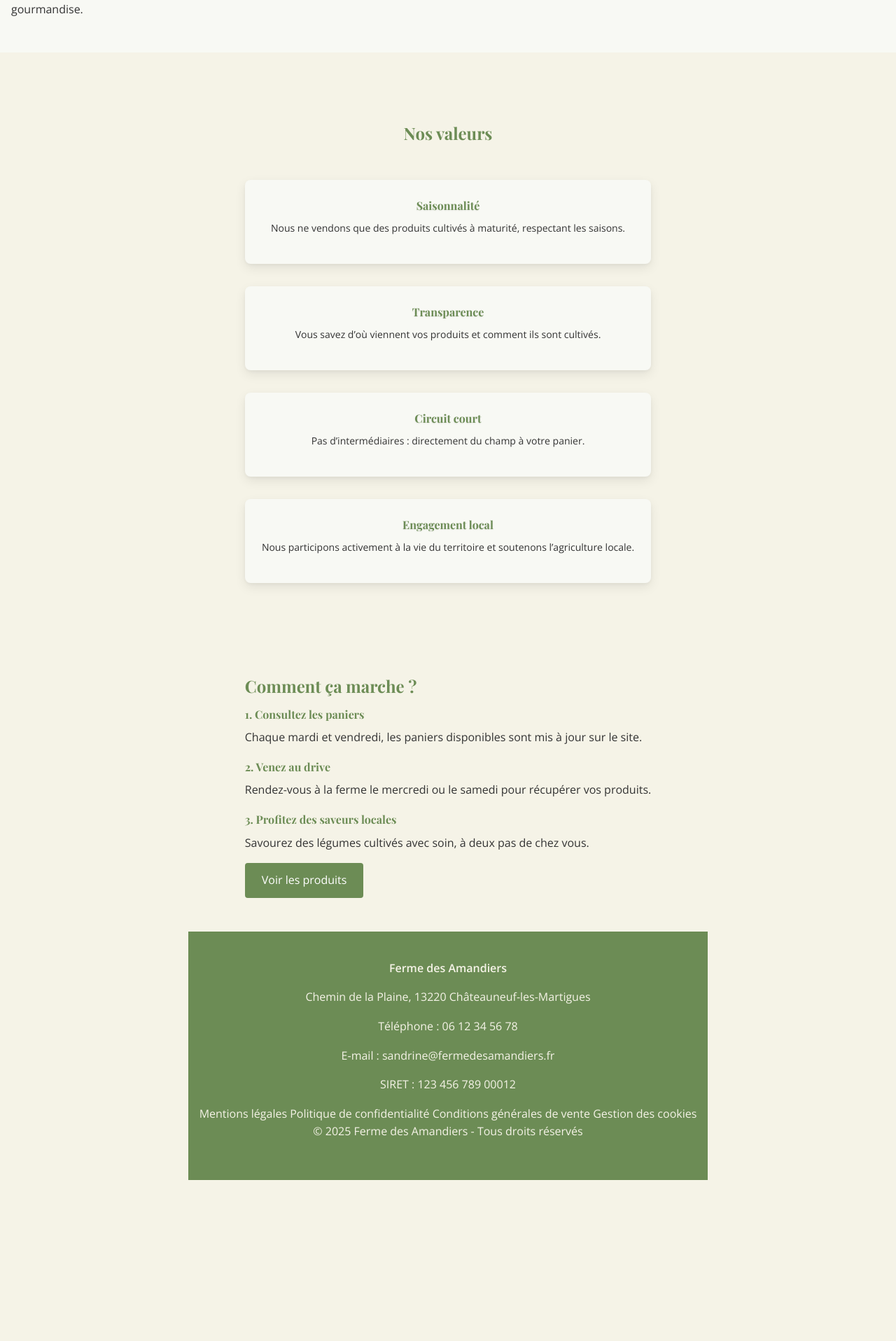
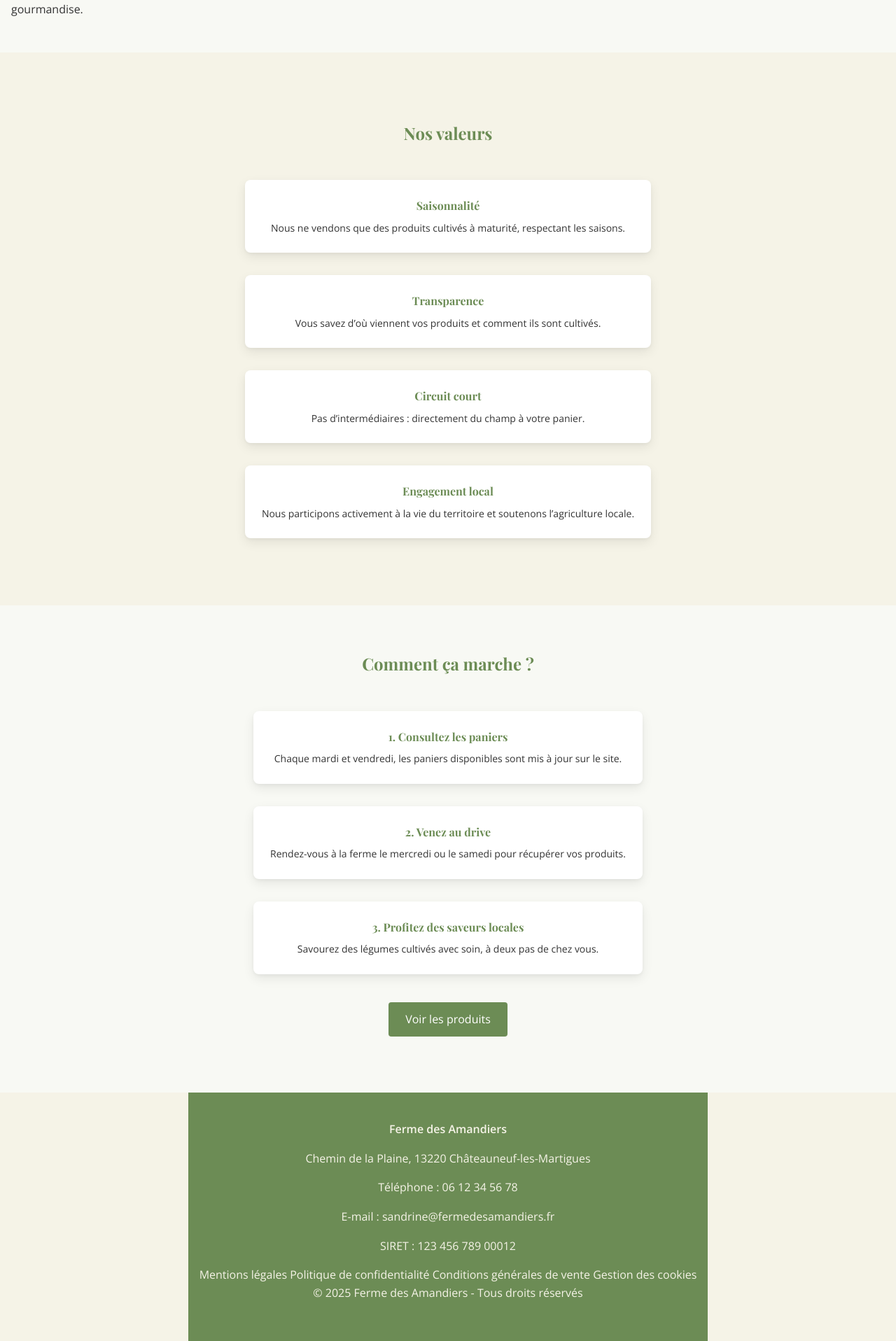
Before and after one commit to mikepixeldev/OCR-CdPD-Projet9-Creation_Site_FermeDesAmandiers, a PHP site: page / in a window 1280 px wide. Shown: the part 2895-4811 px from the top of the page at 70% size. Before the commit the page ends 4581 px from the top, so only its background shows below. Run offline with PHP 8.4, Linux system fonts and the light colour scheme.

Commit message:
Redesign 'Comment ça marche' section and add styles
Refactored the 'Comment ça marche' section in index.php for improved structure and clarity, introducing new CSS classes for the process steps. Added dedicated styles in style.css for the fonctionnement section and process cards, enhancing layout and visual consistency.

```diff
--- a/assets/css/style.css
+++ b/assets/css/style.css
@@ -315,7 +315,7 @@ header .site-title h1 {
     font-size: 1.4rem;
     text-align: center;
     border-radius: 0.8rem;
-    background-color: #F8F9F4;
+    background-color: white;
     padding: 2.4rem;
     box-shadow:
         0 .6rem 1.6rem rgba(0, 0, 0, .08),
@@ -324,14 +324,48 @@ header .site-title h1 {
     /* contact shadow */
 }
 
-/* Ombre de texte douce (1px/2px) */
-.text-shadow-soft {
-    text-shadow: 0 .1rem .2rem rgba(0, 0, 0, .12);
+.value-card p {
+    margin: 0;
 }
 
-/* Application directe : titres des valeurs */
-.value-card h3 {
-    text-shadow: 0 .1rem .2rem rgba(0, 0, 0, .10);
+/* ------------------ */
+/* FONCTIONNEMENT     */
+/* ------------------ */
+
+#fonctionnement {
+    display: flex;
+    flex-direction: column;
+    align-items: center;
+    gap: 4rem;
+    background-color: #F8F9F4;
+    max-width: none;
+    width: 100vw;
+    margin-left: calc(-50vw + 50%);
+    margin-right: calc(-50vw + 50%);
+    padding: 6.4rem 1.6rem;
+}
+
+.process-grid {
+    display: grid;
+    grid-template-columns: 1fr;
+    gap: 3.2rem;
+}
+
+.process-card {
+    background-color: white;
+    border-radius: 0.8rem;
+    padding: 2.4rem;
+    box-shadow:
+        0 .6rem 1.6rem rgba(0, 0, 0, .08),
+        /* soft spread */
+        0 .2rem .4rem rgba(0, 0, 0, .04);
+    /* contact shadow */
+    font-size: 1.4rem;
+    text-align: center;
+}
+
+.process-card p {
+    margin: 0;
 }
 
 /* ------------------ */
--- a/index.php
+++ b/index.php
@@ -69,18 +69,17 @@ include('partials/header.php');
 
     <!-- Section Comment ça marche -->
     <section id="fonctionnement">
-        <div>
         <h2>Comment ça marche&nbsp;?</h2>
         <ol class="process-grid">
-                <li class="card">
+            <li class="process-card">
                 <h3>1. Consultez les paniers</h3>
                 <p>Chaque mardi et vendredi, les paniers disponibles sont mis à jour sur le site.</p>
             </li>
-                <li class="card">
+            <li class="process-card">
                 <h3>2. Venez au drive</h3>
                 <p>Rendez-vous à la ferme le mercredi ou le samedi pour récupérer vos produits.</p>
             </li>
-                <li class="card">
+            <li class="process-card">
                 <h3>3. Profitez des saveurs locales</h3>
                 <p>Savourez des légumes cultivés avec soin, à deux pas de chez vous.</p>
             </li>
@@ -88,7 +87,6 @@ include('partials/header.php');
         <p>
             <a class="btn" href="produits.php">Voir les produits</a>
         </p>
-        </div>
     </section>
 
 </main>
```
Lines whose indentation alone changed are shown as unchanged.
